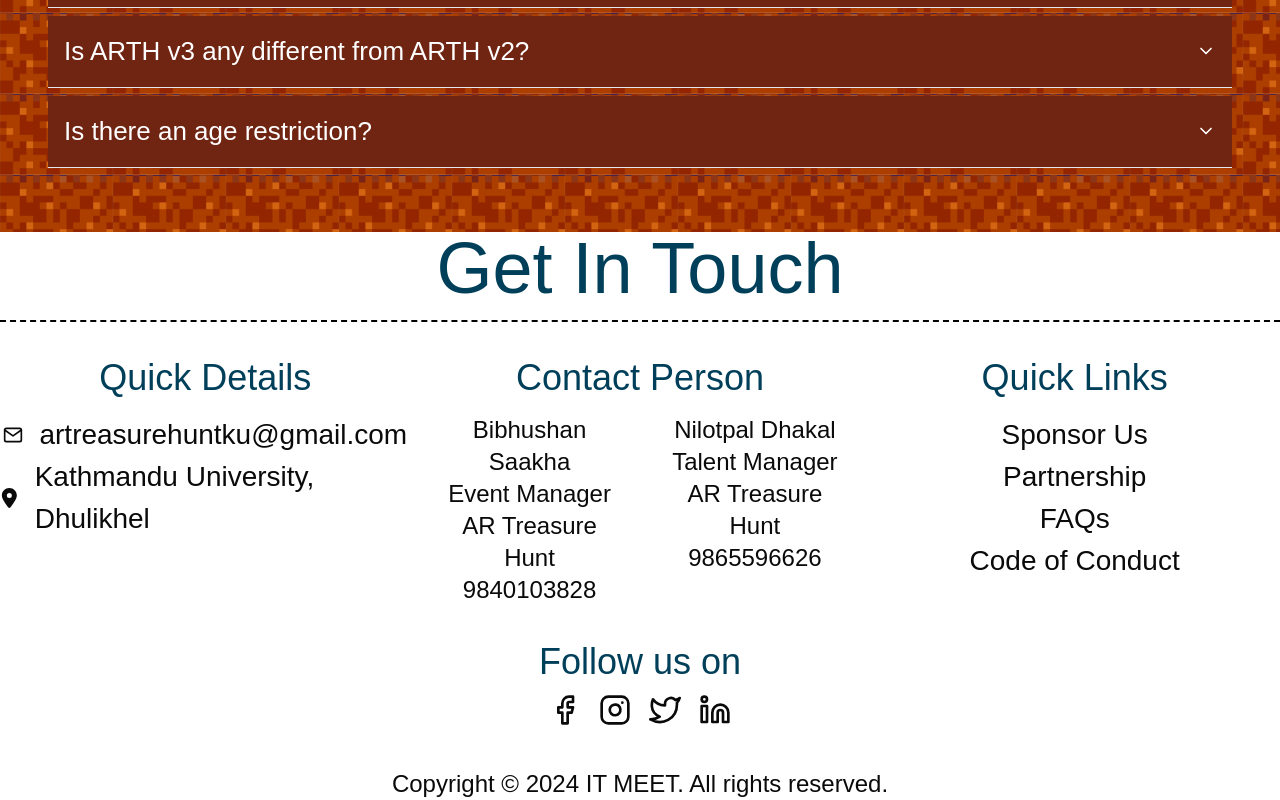
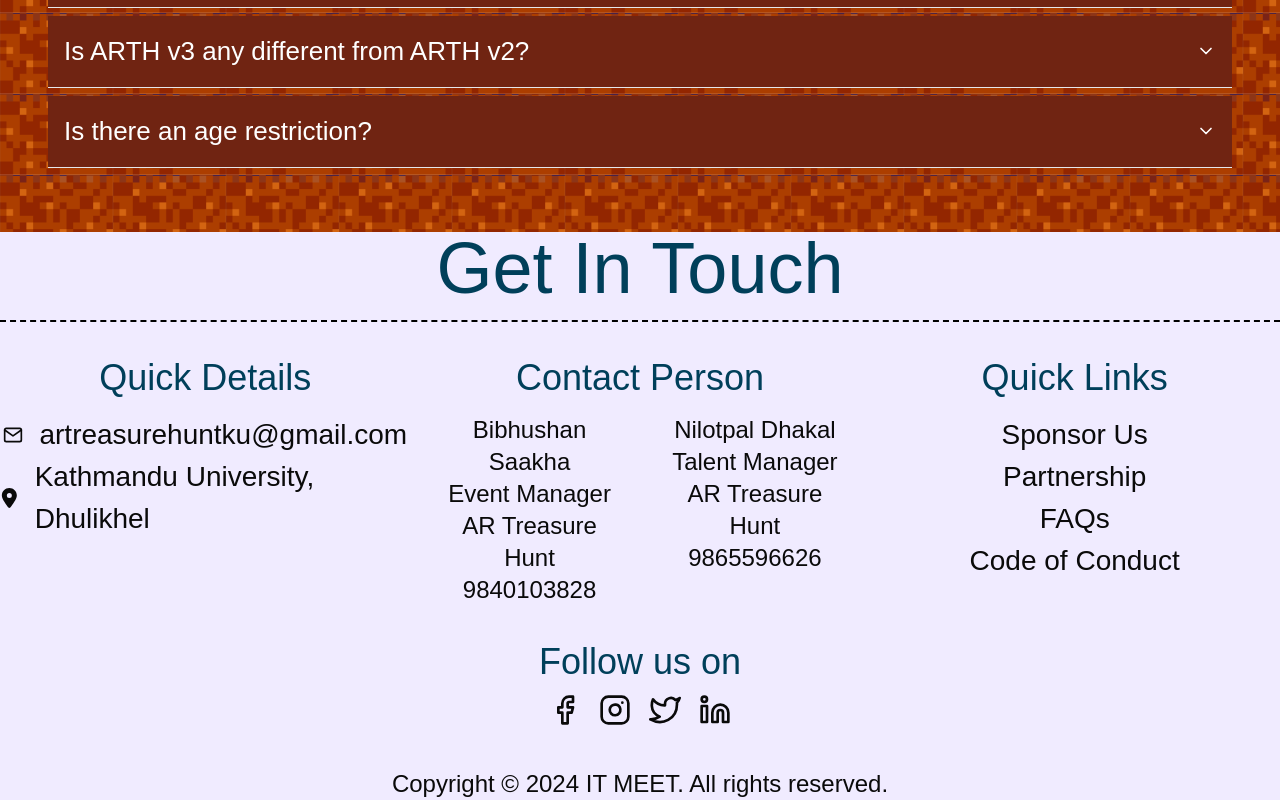
Before and after one commit to AR-Treasure-Hunt/theWebsite, a React (Vite) app: page / in a window 1280 px wide. Shown: the part 11074-11874 px from the top of the page. Built offline with nearby package versions, Linux system fonts and the light colour scheme; no server answers; a web font is replaced by a local one.

Commit message:
Refactor Footer component styles

```diff
--- a/src/components/Footer/index.tsx
+++ b/src/components/Footer/index.tsx
@@ -21,7 +21,7 @@ const FooterBottomContentWrapper = ({ children }:{children:React.ReactNode}) =>
 
 const Footer = () => {
     return (
-        <div className="text-[#003F5A">
+        <div className="bg-[#F0EBFF]  text-[#003F5A">
             <h1 className="text-5xl text-[#003F5A] md:text-7xl text-center mb-[16px]">Get In Touch</h1>
             <FooterTopContentWrapper>
                 <ContactInfoContainer />
```
